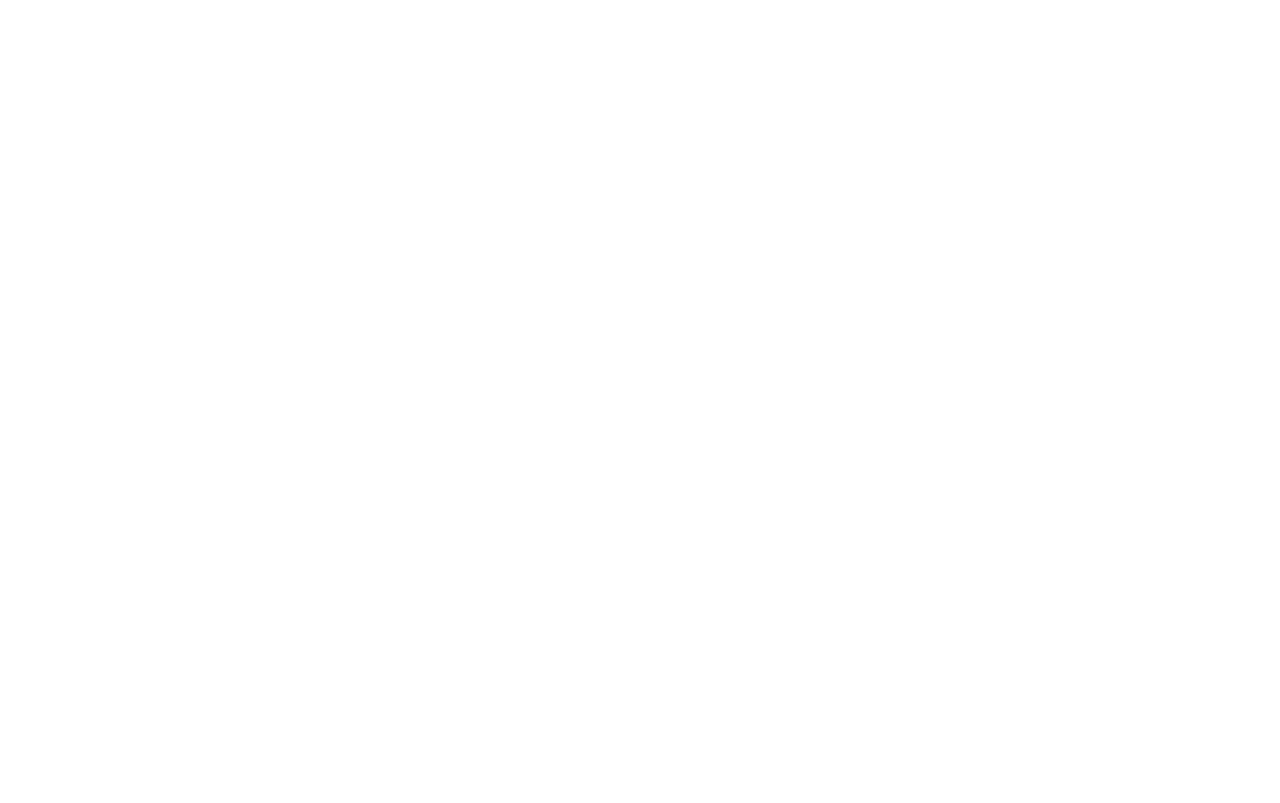
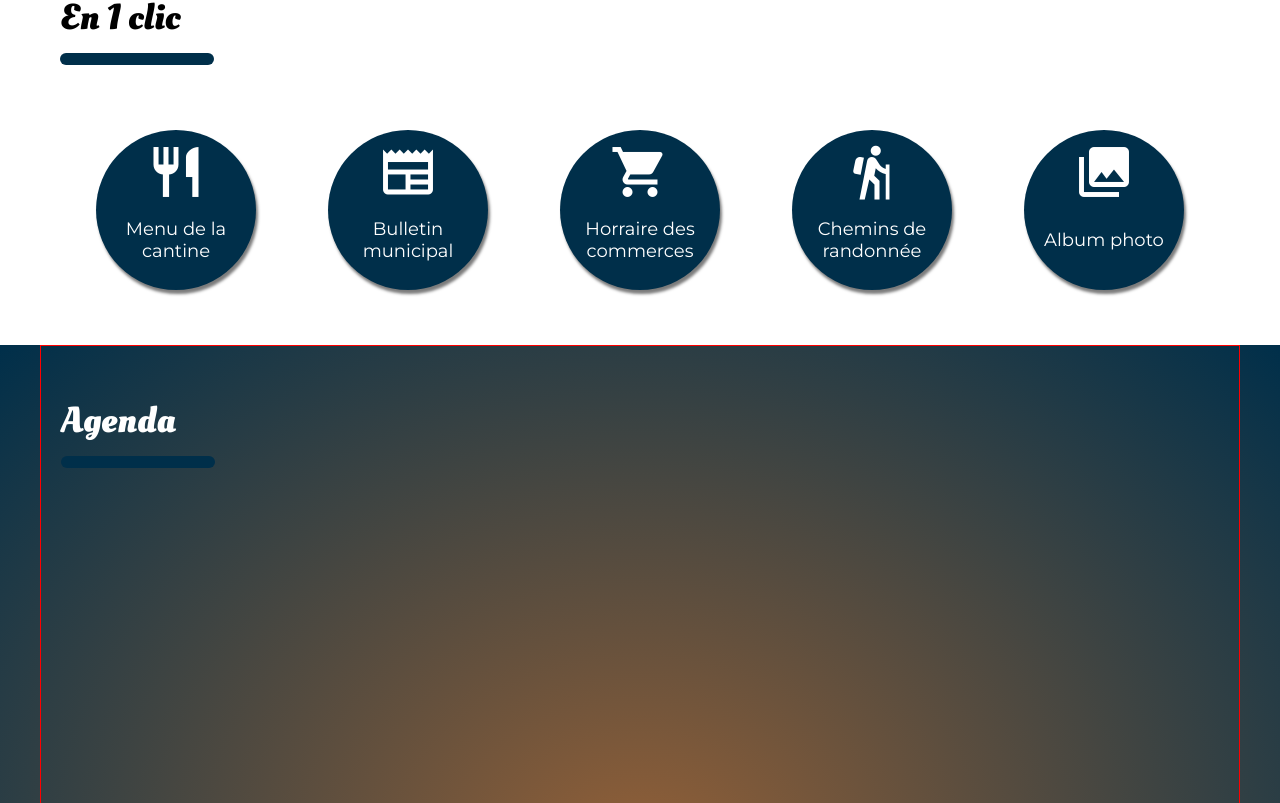
Before and after one commit to Posoroko/site-public-mairie-poullaouen, a Vue app: page / in a window 1280 px wide. Shown: the part 857-1660 px from the top of the page. Before the commit the page ends 1600 px from the top, so only its background shows below. Built offline with nearby package versions, Linux system fonts and the light colour scheme.

Commit message:
agendaHome with bgc, title, news ox and news card

```diff
--- a/src/assets/styles/basic styles/textStyles.css
+++ b/src/assets/styles/basic styles/textStyles.css
@@ -1,5 +1,4 @@
-@import url('https://fonts.googleapis.com/css2?family=Montserrat:ital,wght@0,100;0,200;0,300;0,400;0,500;0,600;0,700;0,800;0,900;1,100;1,200;1,300;1,400;1,500;1,600;1,700;1,800;1,900&display=swap');
-@import url('https://fonts.googleapis.com/css2?family=Oleo+Script:wght@400;700&display=swap');
+
 
 /*----- fonts -----*/
                 .montserra{
--- a/src/assets/styles/main.css
+++ b/src/assets/styles/main.css
@@ -1,5 +1,6 @@
 @import url('https://fonts.googleapis.com/css2?family=Montserrat:ital,wght@0,100;0,200;0,300;0,400;0,500;0,600;0,700;0,800;0,900;1,100;1,200;1,300;1,400;1,500;1,600;1,700;1,800;1,900&display=swap');
 @import url('https://fonts.googleapis.com/icon?family=Material+Icons');
+@import url('https://fonts.googleapis.com/css2?family=Oleo+Script:wght@400;700&display=swap');
 
 :root {
     --lightblue: #0080c9;
@@ -7,7 +8,7 @@
     --brown: #936037;
     --green: #63b32e;
 
-    --boxshadow: 1px 4px 5px rgba(0, 0, 0, 0.15);
+    --boxshadow: 2px 4px 3px rgba(0, 0, 0, 0.518);
 
     --buttonradius: 5px;
     --panelradius: 15px;
@@ -18,6 +19,13 @@
     width: min(100%, 1200px);
     padding: 0 20px;
 }
+.shadow{
+    box-shadow: var(--boxshadow);
+}
+.panel{
+    padding: 20px;
+}
+
 
 /*-- icons --*/
 
@@ -26,9 +34,22 @@
                     cursor: pointer;
                 }
 
-.shadow{
-    box-shadow: var(--boxshadow);
-}
-.panel{
-    padding: 20px;
-}
+
+
+/*----- sections -----*/
+
+                .sectionTitleBox{
+                    width: 100%;
+                }
+                .sectionTitleBox > H1{
+                    font-family: 'Oleo script';
+                    font-size: 36px;
+                    margin-top: 50px;
+                }
+                .stripe{
+                    width: max(150px, 12vw);
+                    height: 12px;
+                    background-color: var(--darkblue);
+                    border-radius: 8px;
+                    margin-top: 10px;
+                }
--- /dev/null
+++ b/src/components/site structure/AgendaHome.vue
@@ -0,0 +1,40 @@
+<template>
+    <section class="width100 flex center">
+        <div class="mainWidth r">
+            <div class="sectionTitleBox lightText">
+                <h1>Agenda</h1>
+                <div class="stripe"></div>
+            </div>
+
+            <div class="newsBox width100">
+                <div class="newsCard">
+
+                </div>
+            </div>
+
+            <div class="newsOptionsBox">
+
+            </div>
+        </div>
+
+
+    </section>
+</template>
+
+<script setup>
+import { ref } from 'vue';
+
+
+
+
+</script>
+
+<style scoped>
+section{
+    height: 80vw;
+    background: radial-gradient(ellipse at center,var(--brown) 0,var(--darkblue) 100%);
+}
+
+
+
+</style>
--- /dev/null
+++ b/src/components/site structure/EnUnClic.vue
@@ -0,0 +1,139 @@
+<template>
+    <section class="mainWidth">
+        <div class="sectionTitleBox">
+            <h1>En 1 clic</h1>
+            <div class="stripe"></div>
+        </div>
+
+        <div class="oneClickerBox width100 flex spaceAround wrap">
+            <div class="roundBtnBox centered" v-for="clicker in oneClickers" :key="clicker.icon">
+                <div class="roundBtn">
+                    <p class="icon">{{clicker.icon}}</p>
+                    <p class="Wayne">{{clicker.text}}</p>
+                </div>
+            </div>
+        </div>
+
+    </section>
+</template>
+
+<script setup>
+import { ref } from 'vue';
+import { oneClickers } from '@/composables/texts/texts'
+
+
+
+
+</script>
+
+<style scoped>
+section{
+    padding-bottom: 50px;
+}
+.oneClickerBox{
+    margin-top: 60px;
+}
+.roundBtnBox{
+    padding: 5px;
+}
+.roundBtn{
+    background-color: var(--darkblue);
+    border-radius: 50%;
+    position: relative;
+    box-shadow: var(--boxshadow);
+}
+.roundBtn > .icon{
+    color: white;
+    width: 100%;
+    text-align: center;
+    flex-basis: 25%;
+    position: absolute;
+
+}
+.roundBtn > .Wayne {
+    width: 100%;
+    height: 50%;
+    font-size: 20px;
+    color: white;
+    text-align: center;
+    display: grid;
+    place-items: center;
+    position: absolute;
+    bottom: 20px;
+
+}
+@media (max-width: 295px) {
+    .roundBtnBox{
+        width: 100%;
+    }
+    .roundBtn{
+        width: 120px;
+        height: 120px;
+    }
+}
+@media (max-width: 490px) {
+    .roundBtn{
+        width: 120px;
+        height: 120px;
+    }
+    .roundBtn > .icon{
+        font-size: 40px;
+        top: 10px;
+    }
+    .roundBtn > .Wayne{
+        font-size: 14px;
+        bottom: 10px;
+    }
+}
+@media (min-width: 296px) and (max-width: 490px) {
+    .roundBtnBox{
+        width: calc(50% - 10px);
+    }
+
+}
+@media (min-width: 491px) and (max-width: 970px) {
+    .roundBtnBox{
+        width: calc(33% - 10px);
+    }
+    .roundBtn{
+        width: 140px;
+        height: 140px;
+    }
+    .roundBtn > .icon{
+        font-size: 50px;
+        top: 12px;
+    }
+    .roundBtn > .Wayne{
+        font-size: 16px;
+        bottom: 10px;
+    }
+}
+@media (max-width: 970px) {
+    .oneClickerBox > :nth-child(6){
+        display: grid;
+    }
+}
+@media (min-width: 970px) {
+    .roundBtnBox{
+        width: calc(20% - 10px);
+    }
+    .roundBtn{
+        width: 160px;
+        height: 160px;
+    }
+    .roundBtn > .icon{
+        font-size: 60px;
+        top: 12px;
+    }
+    .roundBtn > .Wayne{
+        font-size: 18px;
+        bottom: 10px;
+    }
+    .oneClickerBox > :nth-child(6){
+        display: none;
+    }
+}
+
+
+
+</style>
--- a/src/composables/texts/texts.js
+++ b/src/composables/texts/texts.js
@@ -102,4 +102,30 @@ const menuTexts = {
         }
     ]
 }
-export { menuTexts}
+const oneClickers = [
+    {
+        text: 'Menu de la cantine',
+        icon: 'restaurant'
+    },
+    {
+        text: 'Bulletin municipal',
+        icon: 'newspaper'
+    },
+    {
+        text: 'Horraire des commerces',
+        icon: 'shopping_cart'
+    },
+    {
+        text: 'Chemins de randonnée',
+        icon: 'hiking'
+    },
+    {
+        text: 'Album photo',
+        icon: 'photo_library'
+    },
+    {
+        text: 'actualités',
+        icon: 'feed'
+    }
+]
+export { menuTexts, oneClickers }
--- a/src/views/Home.vue
+++ b/src/views/Home.vue
@@ -1,20 +1,22 @@
 <template>
     <PageHeader :title="pageTitle" :path="pagePath" />
 
-    <main>
-
-
+    <main class="flex column alignItemsCenter">
+        <EnUnClic />
+        <AgendaHome />
     </main>
 </template>
 
 <script setup>
 import { ref } from 'vue';
 import PageHeader from '@/components/site structure/PageHeader'
+import EnUnClic from '@/components/site structure/EnUnClic';
+import AgendaHome from '@/components/site structure/AgendaHome'
 import PathBar from '@/components/site structure/PathBar'
 import { headerImages } from '@/assets/images/imageUrls'
 
 
-const pageTitle = ref('Poullaouen')
+const pageTitle = ref('Bienve à Poullaouën')
 const pagePath = ref([{
     name: 'accueil',
     target: 'Home'
@@ -26,9 +28,7 @@ const pagePath = ref([{
 </script>
 
 <style scoped>
-main{
-    height: 100vh;
-}
+
 
 
 
```
Also changed, not shown: src/components/PropsEmitCheatSheet.vue (renamed from src/components/site structure/PropsEmitCheatSheet.vue).
